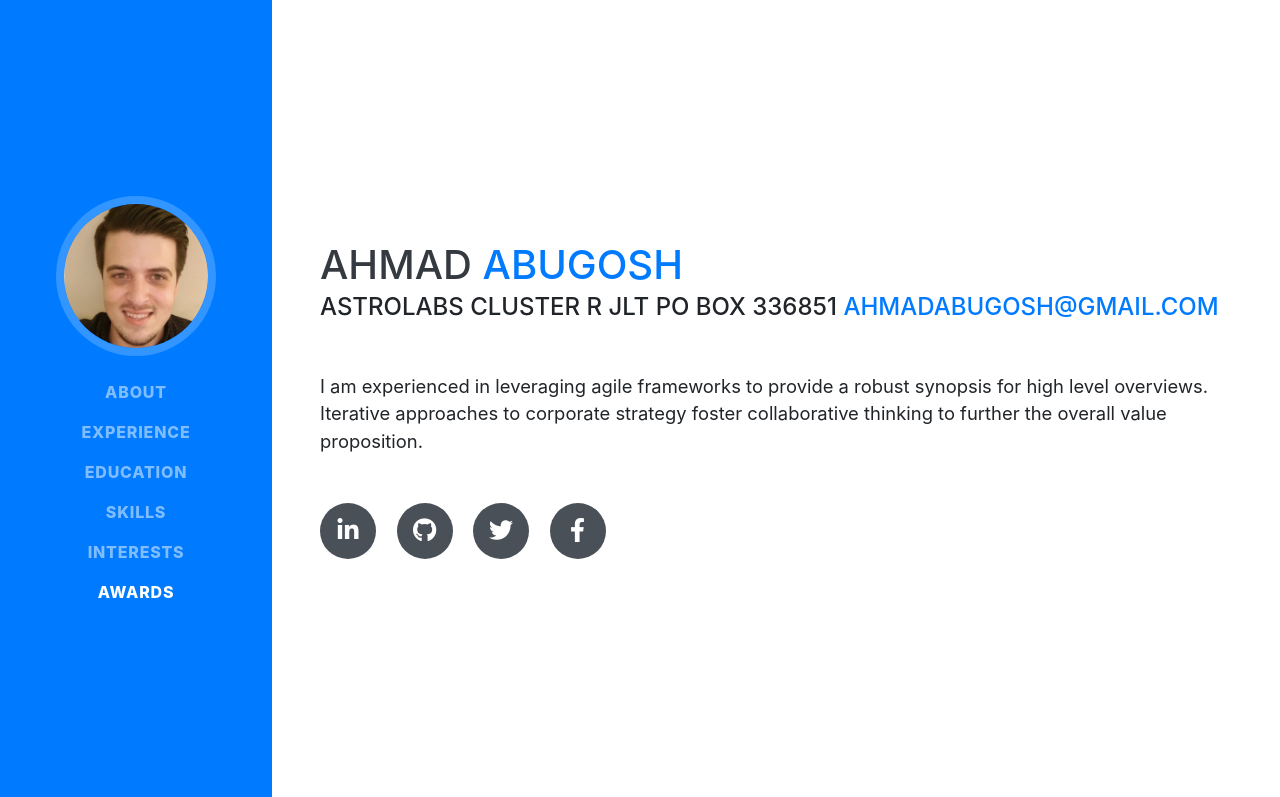
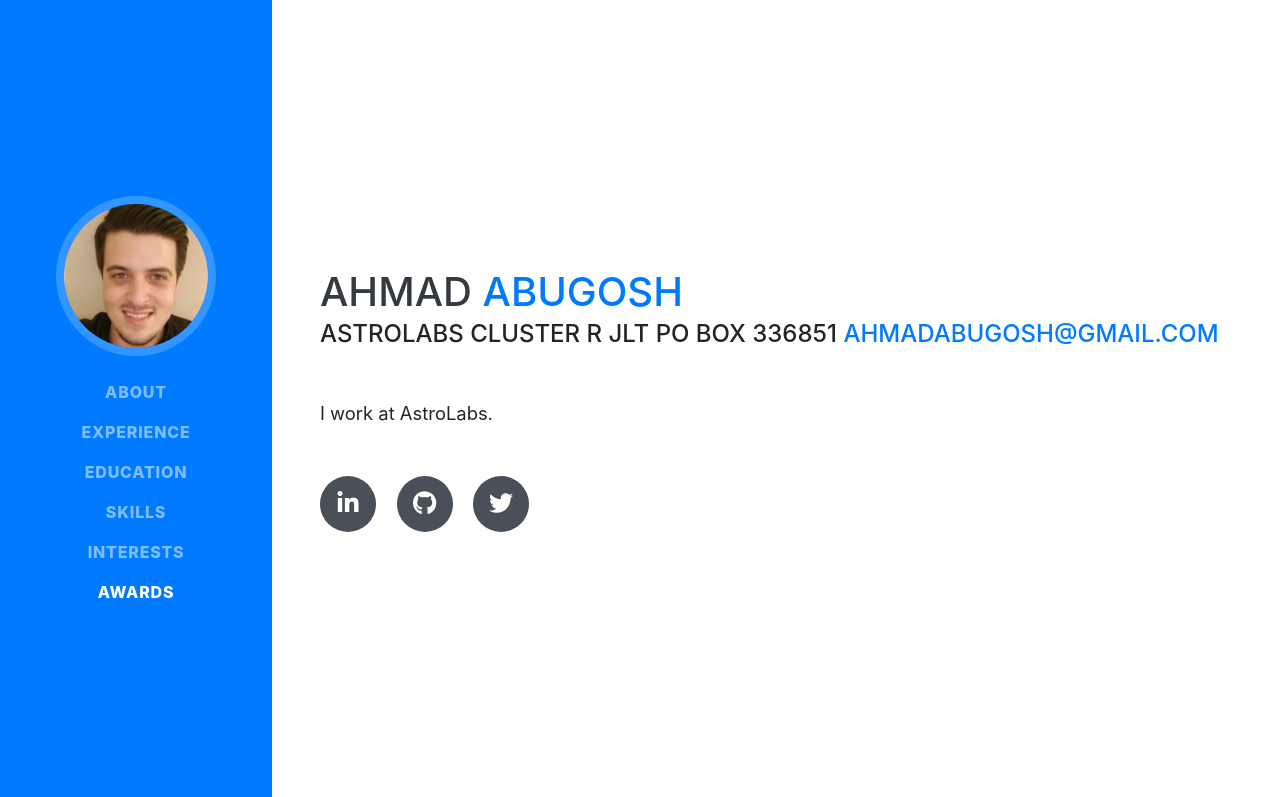
Before and after one commit to ahmadabugosh/portfolio-august2019, a website with bundled scripts: page index.html in a window 1280 px wide. Shown: the top 797 px of the page. Built offline with nearby package versions, Linux system fonts and the light colour scheme; a web font is replaced by a local one.

Commit message:
Changed my bio and links

```diff
--- a/index.html
+++ b/index.html
@@ -69,20 +69,18 @@
         <div class="subheading mb-5">AstroLabs Cluster R JLT PO BOX 336851
           <a href="mailto:ahmadabugosh@gmail.com">ahmadabugosh@gmail.com</a>
         </div>
-        <p class="lead mb-5">I am experienced in leveraging agile frameworks to provide a robust synopsis for high level overviews. Iterative approaches to corporate strategy foster collaborative thinking to further the overall value proposition.</p>
+        <p class="lead mb-5">I work at AstroLabs.</p>
         <div class="social-icons">
-          <a href="#">
+          <a href="https://www.linkedin.com/in/ahmadabugosh/">
             <i class="fab fa-linkedin-in"></i>
           </a>
-          <a href="#">
+          <a href="https://github.com/ahmadabugosh">
             <i class="fab fa-github"></i>
           </a>
-          <a href="#">
+          <a href="https://twitter.com/aabugosh">
             <i class="fab fa-twitter"></i>
           </a>
-          <a href="#">
-            <i class="fab fa-facebook-f"></i>
-          </a>
+
         </div>
       </div>
     </section>
```
